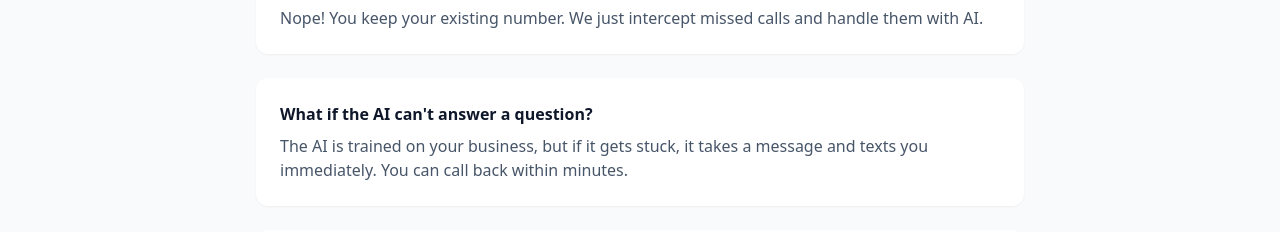
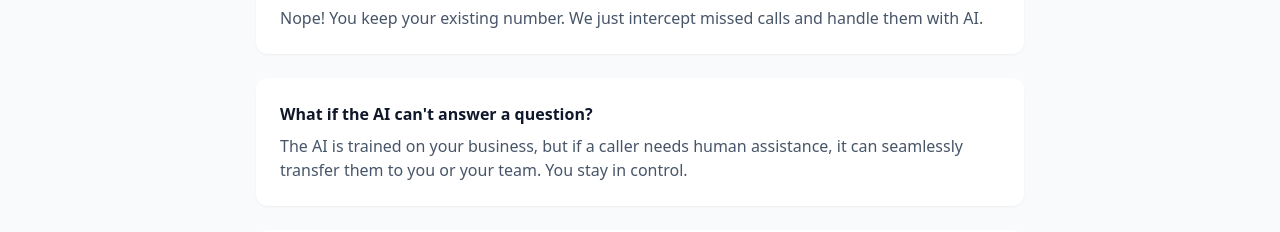
Before and after one commit to rnlms0764-droid/missed-call-money-machine, a Next.js app: page / in a window 1280 px wide. Shown: the part 4380-4612 px from the top of the page. Built offline with nearby package versions, Linux system fonts and the light colour scheme.

Commit message:
Update FAQ - AI can transfer to human

```diff
--- a/app/page.tsx
+++ b/app/page.tsx
@@ -350,7 +350,7 @@ export default function SalesPage() {
             </div>
             <div className="bg-white rounded-xl p-6 shadow-sm">
               <h3 className="font-bold text-slate-900 mb-2">What if the AI can't answer a question?</h3>
-              <p className="text-slate-600">The AI is trained on your business, but if it gets stuck, it takes a message and texts you immediately. You can call back within minutes.</p>
+              <p className="text-slate-600">The AI is trained on your business, but if a caller needs human assistance, it can seamlessly transfer them to you or your team. You stay in control.</p>
             </div>
             <div className="bg-white rounded-xl p-6 shadow-sm">
               <h3 className="font-bold text-slate-900 mb-2">Is there a contract?</h3>
```
